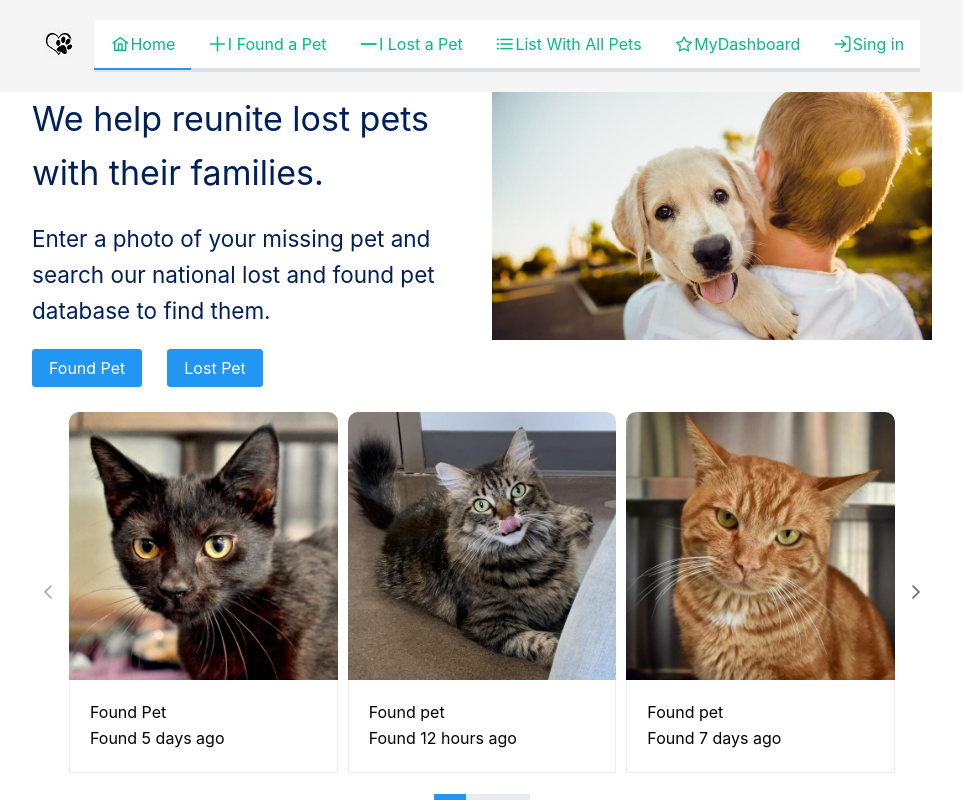
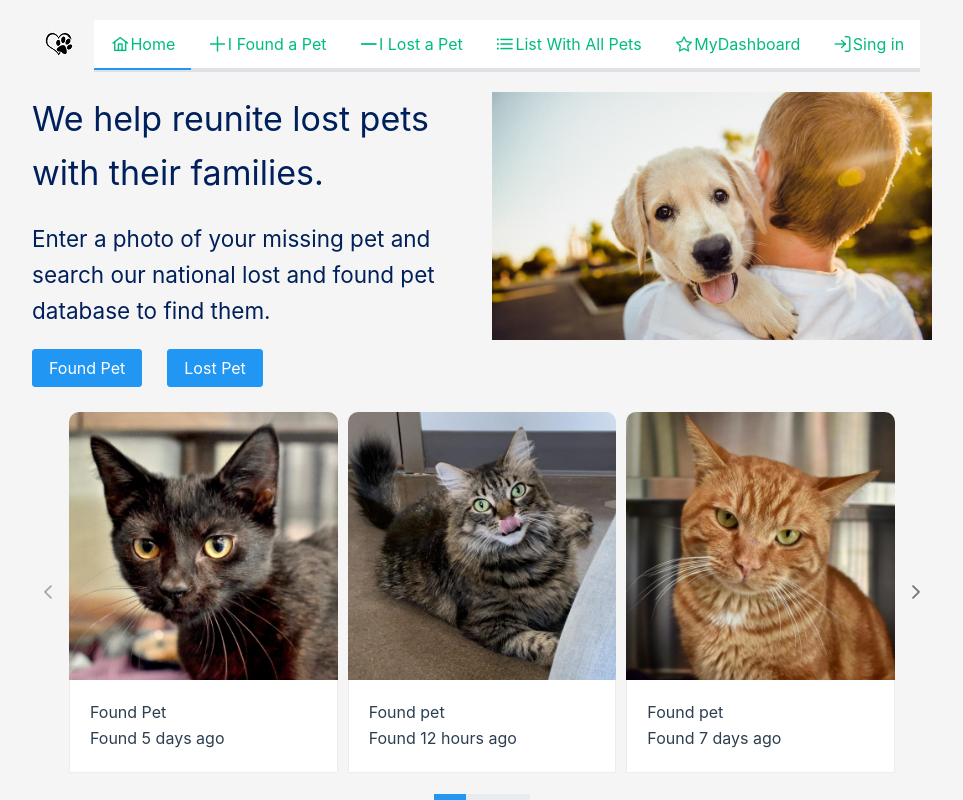
Before and after one commit to olsy-solvve/solvve_course_js_4, a Vue app: page / in a window 1280 px wide. Shown: the top 800 px of the page, without its empty margins (158-1121 px from the left). Built offline with nearby package versions, Linux system fonts and the light colour scheme.

Commit message:
add change for work project 2

```diff
--- a/src/assets/base.css
+++ b/src/assets/base.css
@@ -23,6 +23,21 @@
   --vt-body-background: #f5f5f5;
 }
 
+/* semantic color variables for this project */
+:root {
+  --color-background: var(--vt-body-background);
+  --color-background-soft: var(--vt-c-white-soft);
+  --color-background-mute: var(--vt-c-white-mute);
+
+  --color-border: var(--vt-c-divider-light-2);
+  --color-border-hover: var(--vt-c-divider-light-1);
+
+  --color-heading: var(--vt-c-text-light-1);
+  --color-text: var(--vt-c-text-light-1);
+
+  --section-gap: 160px;
+}
+
 *,
 *::before,
 *::after {
```
